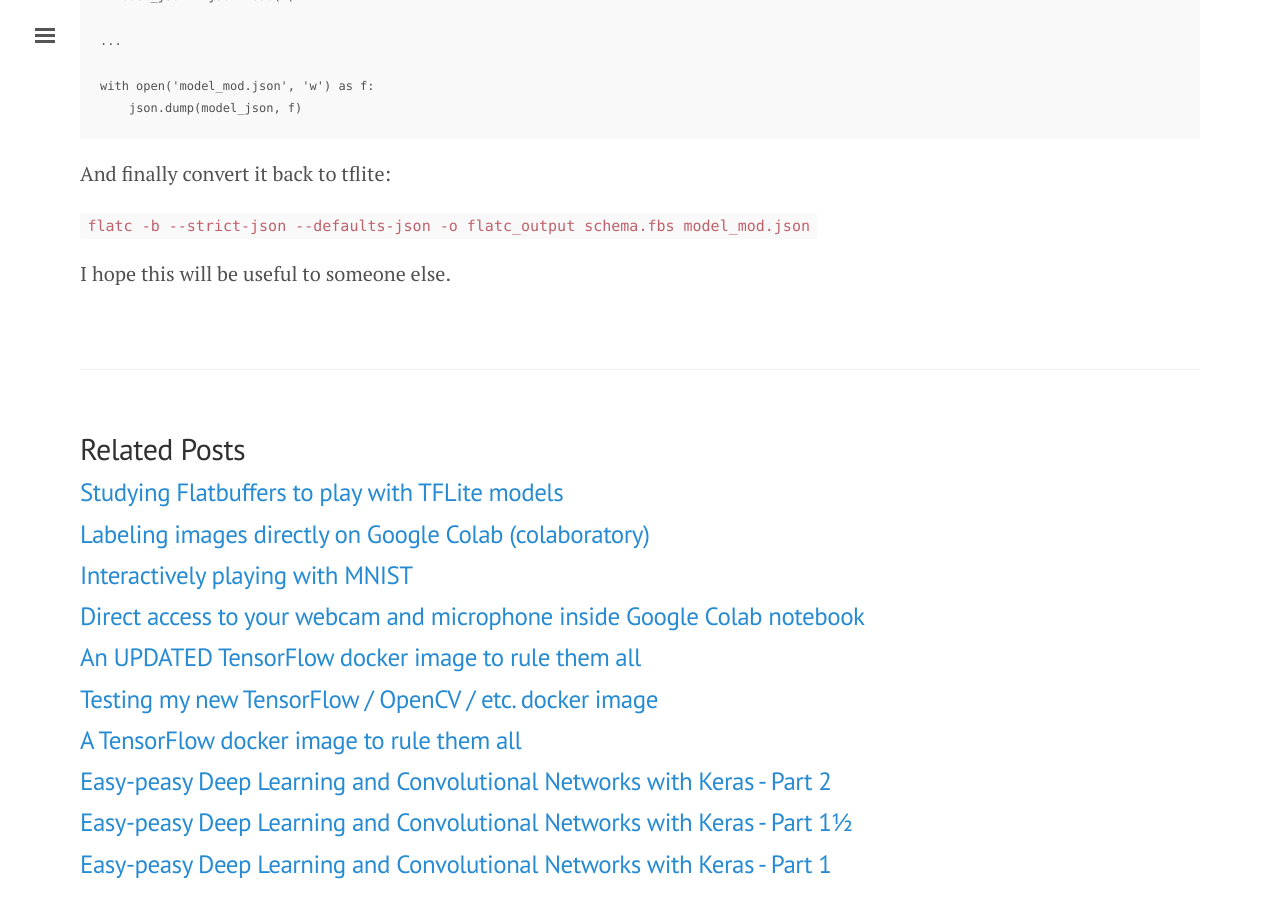
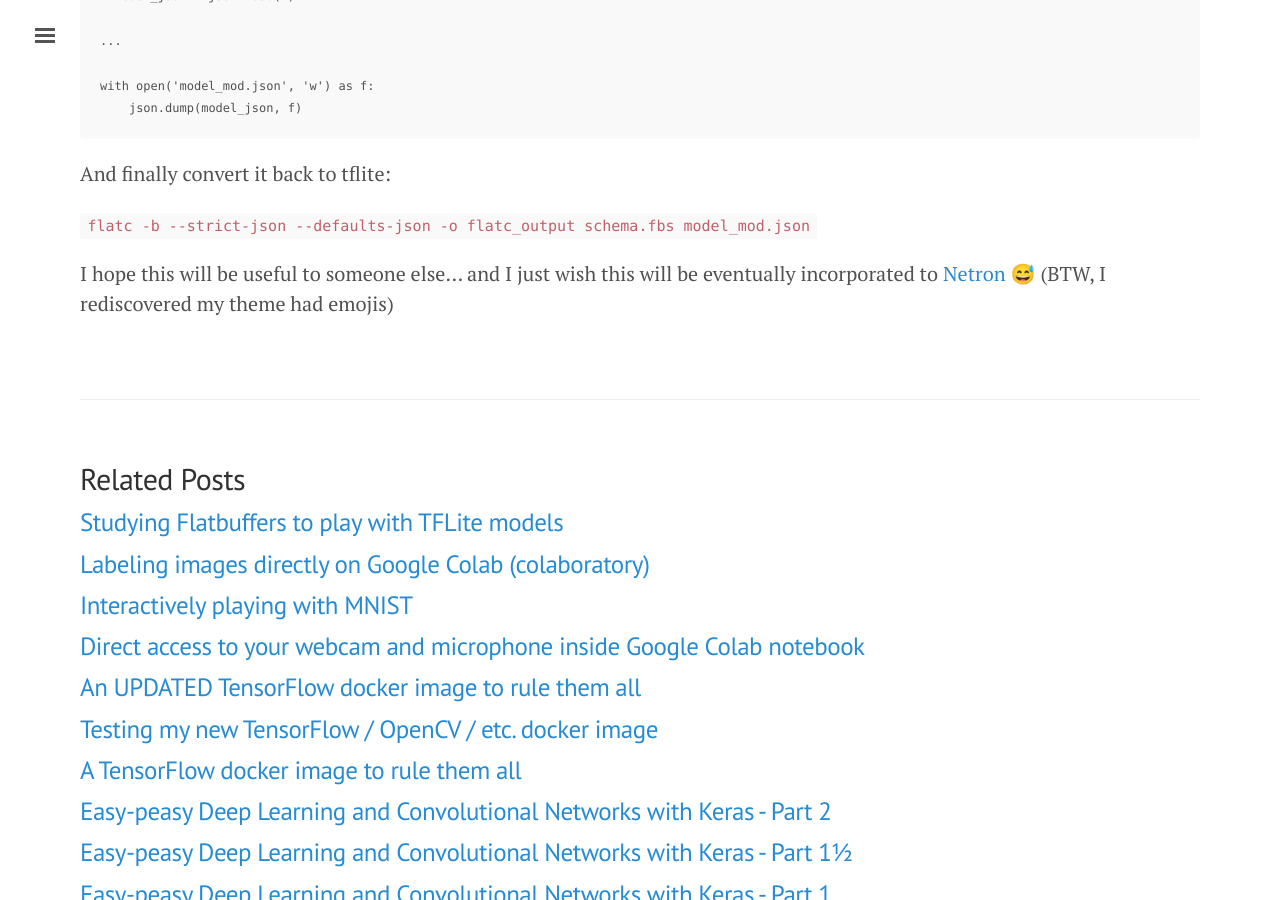
Before and after one commit to ricardodeazambuja/ricardodeazambuja.github.io, a Jekyll site: the page built from _posts/2021-05-24-tflite-flatbuffers.md, in a window 1280 px wide and 900 px high, scrolled down 1035 px. Built offline with Jekyll 4.4.1, drawn with Linux system fonts in a browser that asks for light colours; emoji names are drawn with the system emoji font.

Commit message:
added final emoji...

````diff
--- a/_posts/2021-05-24-tflite-flatbuffers.md
+++ b/_posts/2021-05-24-tflite-flatbuffers.md
@@ -41,4 +41,5 @@ And finally convert it back to tflite:
 
 ```flatc -b --strict-json --defaults-json -o flatc_output schema.fbs model_mod.json```
 
-I hope this will be useful to someone else.
+I hope this will be useful to someone else... and I just wish this will be eventually incorporated to [Netron](https://github.com/lutzroeder/netron) :sweat_smile:
+(BTW, I rediscovered my theme had emojis)
````
